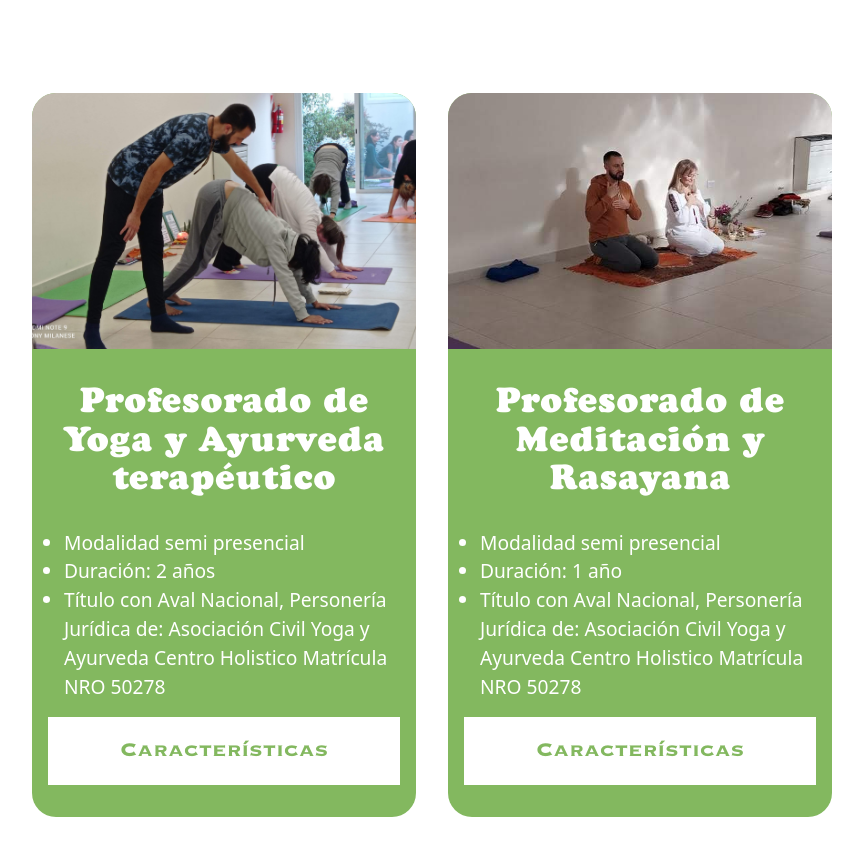
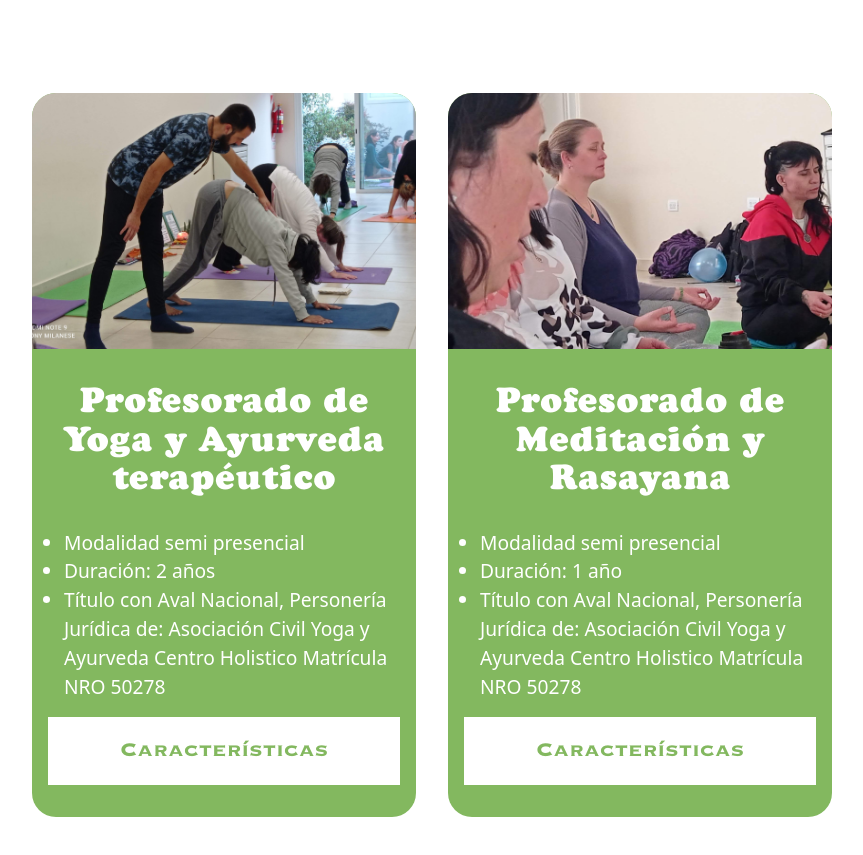
Before and after one commit to Jonadb97/nuevahumanidad, a plain HTML site: page index.html in a window 1280 px wide. Shown: the part 4441-5296 px from the top of the page, without its empty margins (208-1071 px from the left). Drawn offline with nearby package versions, Linux system fonts and the light colour scheme.

Commit message:
Changed image

```diff
--- a/index.html
+++ b/index.html
@@ -169,7 +169,7 @@
             </div>
 
             <div class="cursotaller" data-aos="fade-up">
-                <img src="./assets/img/clases/meditacion.jpg" alt="">
+                <img src="./assets/img/gallery/12.jpg" alt="">
                 <h2>Profesorado de Meditación y Rasayana</h2>
 
                 <ul>
```
